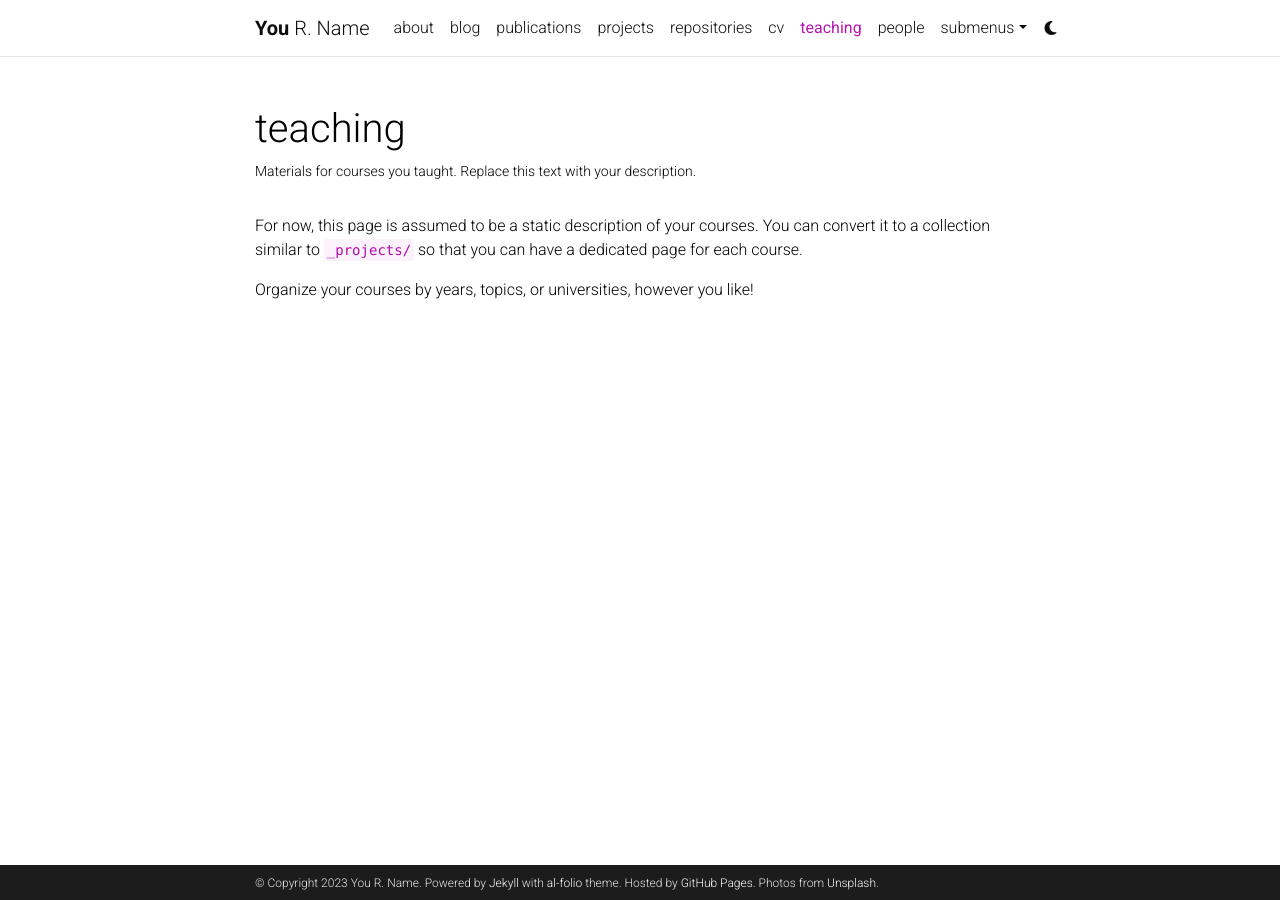
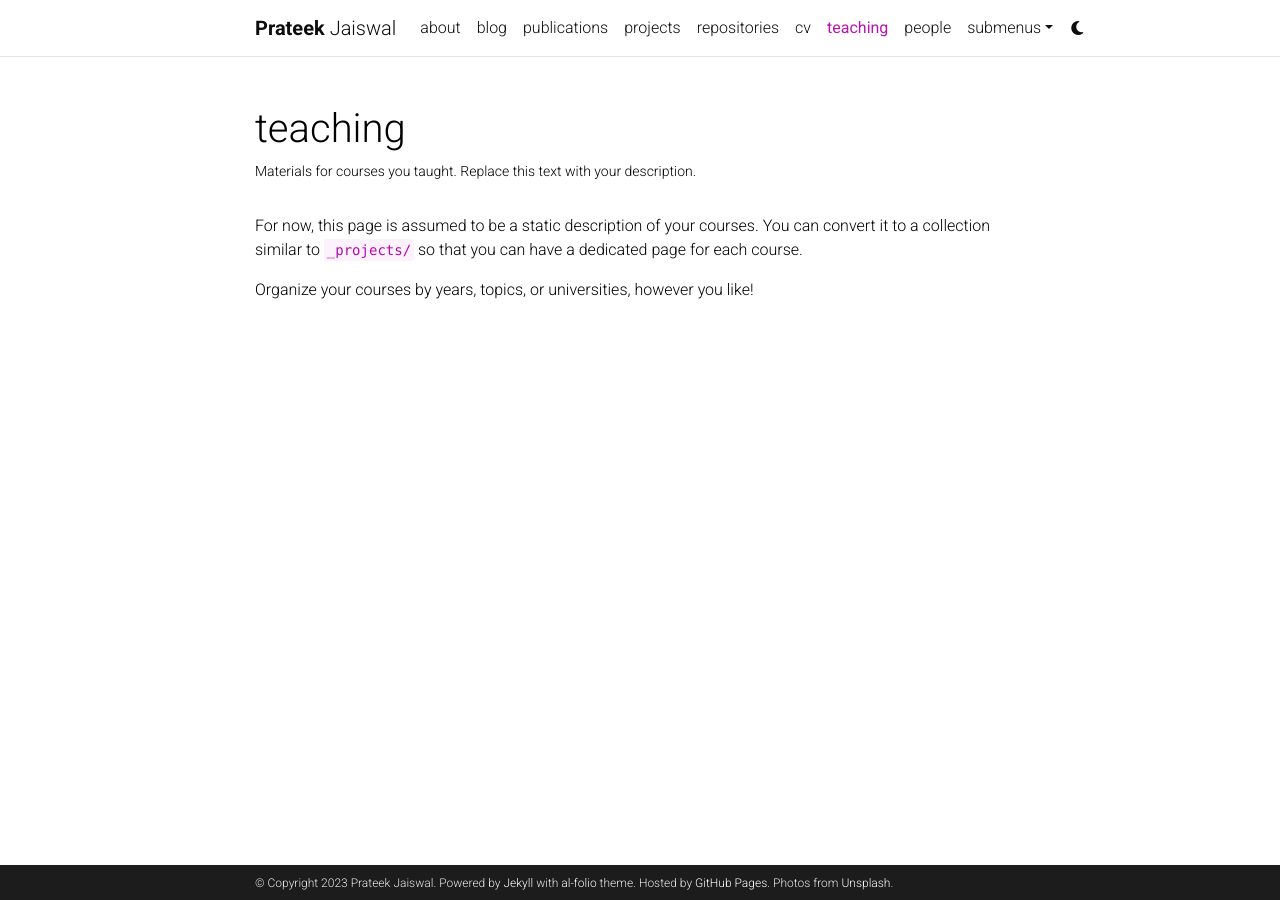
Before and after one commit to pjswall/pjswall.github.io, a Jekyll site: the page built from _pages/teaching.md, in a window 1280 px wide. Built offline with Jekyll 4.4.1, drawn with Linux system fonts in a browser that asks for light colours; comment, search, counter and statistics services are not loaded; a style sheet for code colours, icons or effects is not loaded.

Commit message:
Update _config.yml

```diff
--- a/_config.yml
+++ b/_config.yml
@@ -3,10 +3,10 @@
 # -----------------------------------------------------------------------------
 
 title: blank # the website title (if blank, full name will be used instead)
-first_name: You
-middle_name: R.
-last_name: Name
-email: you@example.com
+first_name: Prateek
+middle_name:
+last_name: Jaiswal
+email: prateekj9521@gmail.com
 description: > # the ">" symbol means to ignore newlines until "footer_text:"
   A simple, whitespace theme for academics. Based on [*folio](https://github.com/bogoli/-folio) design.
 footer_text: >
@@ -18,8 +18,8 @@
 lang: en # the language of your site (for example: en, fr, cn, ru, etc.)
 icon: ⚛️  # the emoji used as the favicon (alternatively, provide image name in /assets/img/)
 
-url: https://alshedivat.github.io # the base hostname & protocol for your site
-baseurl: /al-folio # the subpath of your site, e.g. /blog/
+url: https://pjswall.github.io # the base hostname & protocol for your site
+baseurl:  # the subpath of your site, e.g. /blog/
 last_updated: false # set to true if you want to display last updated in the footer
 impressum_path:  # set to path to include impressum link in the footer, use the same path as permalink in a page, helps to conform with EU GDPR
 
```
